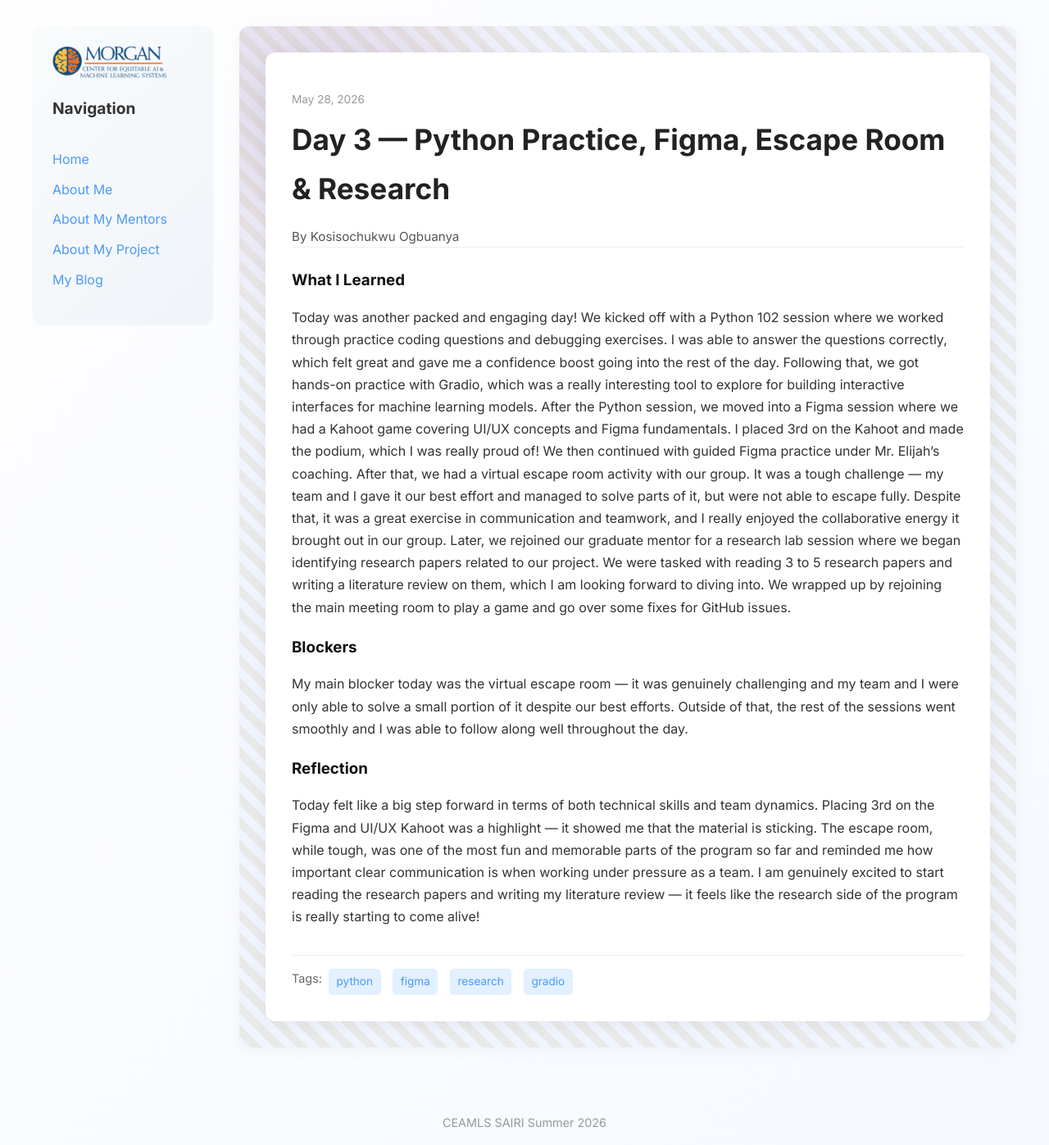
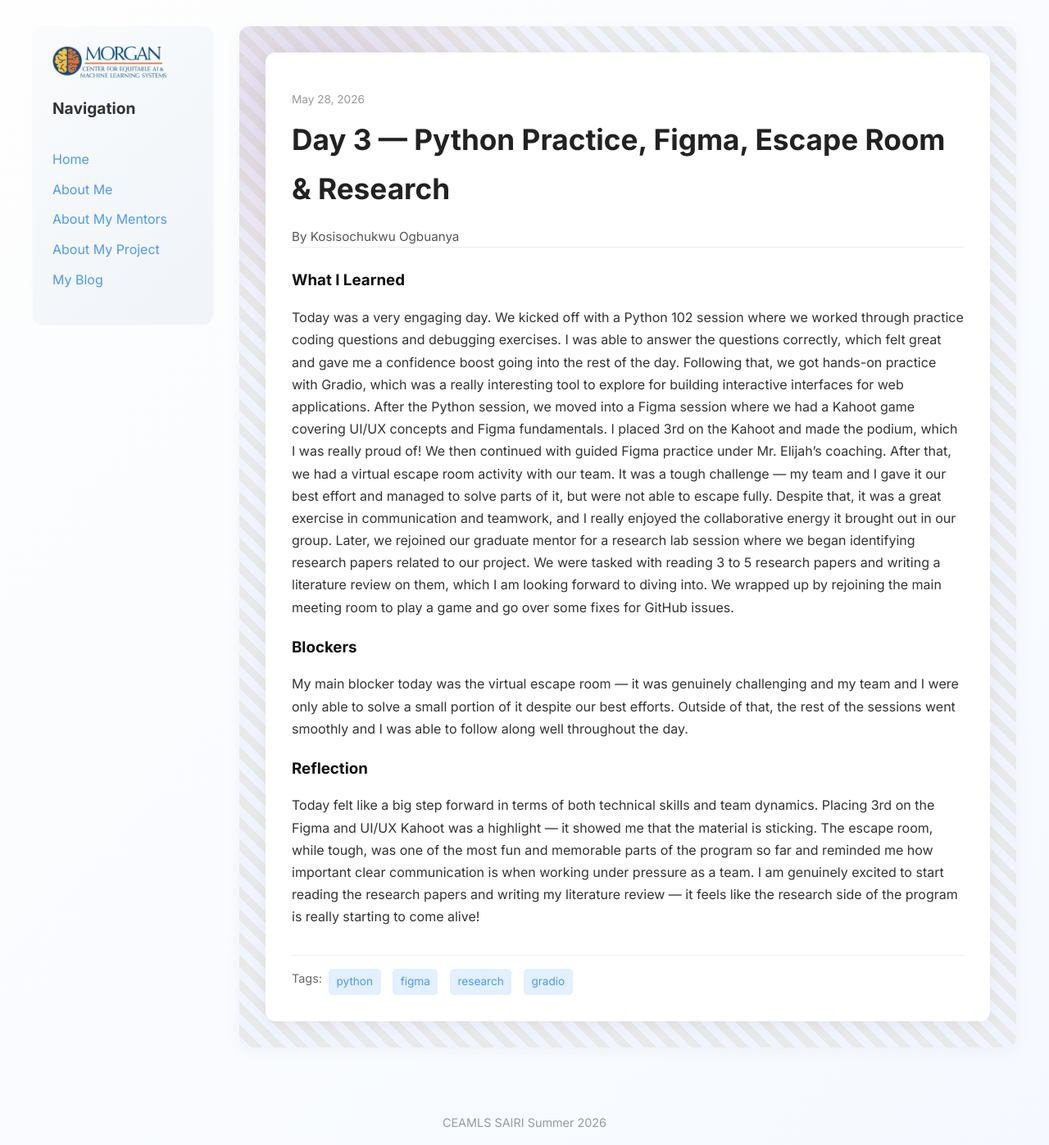
Before and after one commit to Kosiso7-og/Kosiso7-ogceamls26.github.io, a Jekyll site: the page built from _posts/2026-05-28-day-3.md, in a window 1280 px wide. Shown: the whole page at 82% size. Built offline with Jekyll 4.4.1, drawn with Linux system fonts in a browser that asks for light colours.

Commit message:
Revise content in day 3 log for clarity and detail
Updated the daily log for May 28, 2026, to enhance clarity and detail in the activities and experiences.

```diff
--- a/_posts/2026-05-28-day-3.md
+++ b/_posts/2026-05-28-day-3.md
@@ -5,9 +5,8 @@ date: 2026-05-28
 permalink: /day3.html
 tags: ["python", "figma", "research", "gradio"]
 what_i_learned: |
-  Today was another packed and engaging day! We kicked off with a Python 102 session where we worked through practice coding questions and debugging exercises. I was able to answer the questions correctly, which felt great and gave me a confidence boost going into the rest of the day.
-  Following that, we got hands-on practice with Gradio, which was a really interesting tool to explore for building interactive interfaces for machine learning models. After the Python session, we moved into a Figma session where we had a Kahoot game covering UI/UX concepts and Figma fundamentals. I placed 3rd on the Kahoot and made the podium, which I was really proud of! We then continued with guided Figma practice under Mr. Elijah's coaching.
-  After that, we had a virtual escape room activity with our group. It was a tough challenge — my team and I gave it our best effort and managed to solve parts of it, but were not able to escape fully. Despite that, it was a great exercise in communication and teamwork, and I really enjoyed the collaborative energy it brought out in our group.
+  Today was a very engaging day. We kicked off with a Python 102 session where we worked through practice coding questions and debugging exercises. I was able to answer the questions correctly, which felt great and gave me a confidence boost going into the rest of the day. Following that, we got hands-on practice with Gradio, which was a really interesting tool to explore for building interactive interfaces for web applications. After the Python session, we moved into a Figma session where we had a Kahoot game covering UI/UX concepts and Figma fundamentals. I placed 3rd on the Kahoot and made the podium, which I was really proud of! We then continued with guided Figma practice under Mr. Elijah's coaching.
+  After that, we had a virtual escape room activity with our team. It was a tough challenge — my team and I gave it our best effort and managed to solve parts of it, but were not able to escape fully. Despite that, it was a great exercise in communication and teamwork, and I really enjoyed the collaborative energy it brought out in our group.
   Later, we rejoined our graduate mentor for a research lab session where we began identifying research papers related to our project. We were tasked with reading 3 to 5 research papers and writing a literature review on them, which I am looking forward to diving into. We wrapped up by rejoining the main meeting room to play a game and go over some fixes for GitHub issues.
 
 blockers: |
```
